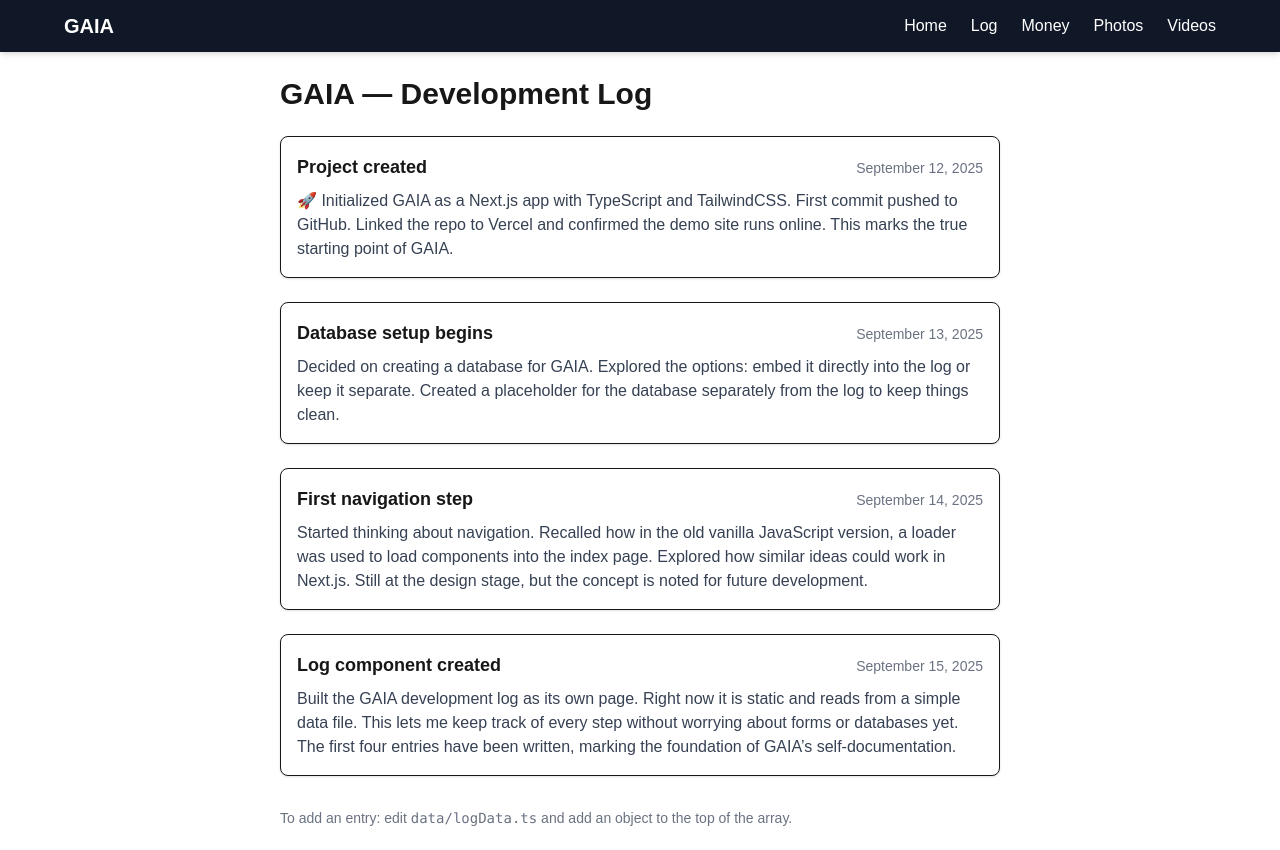
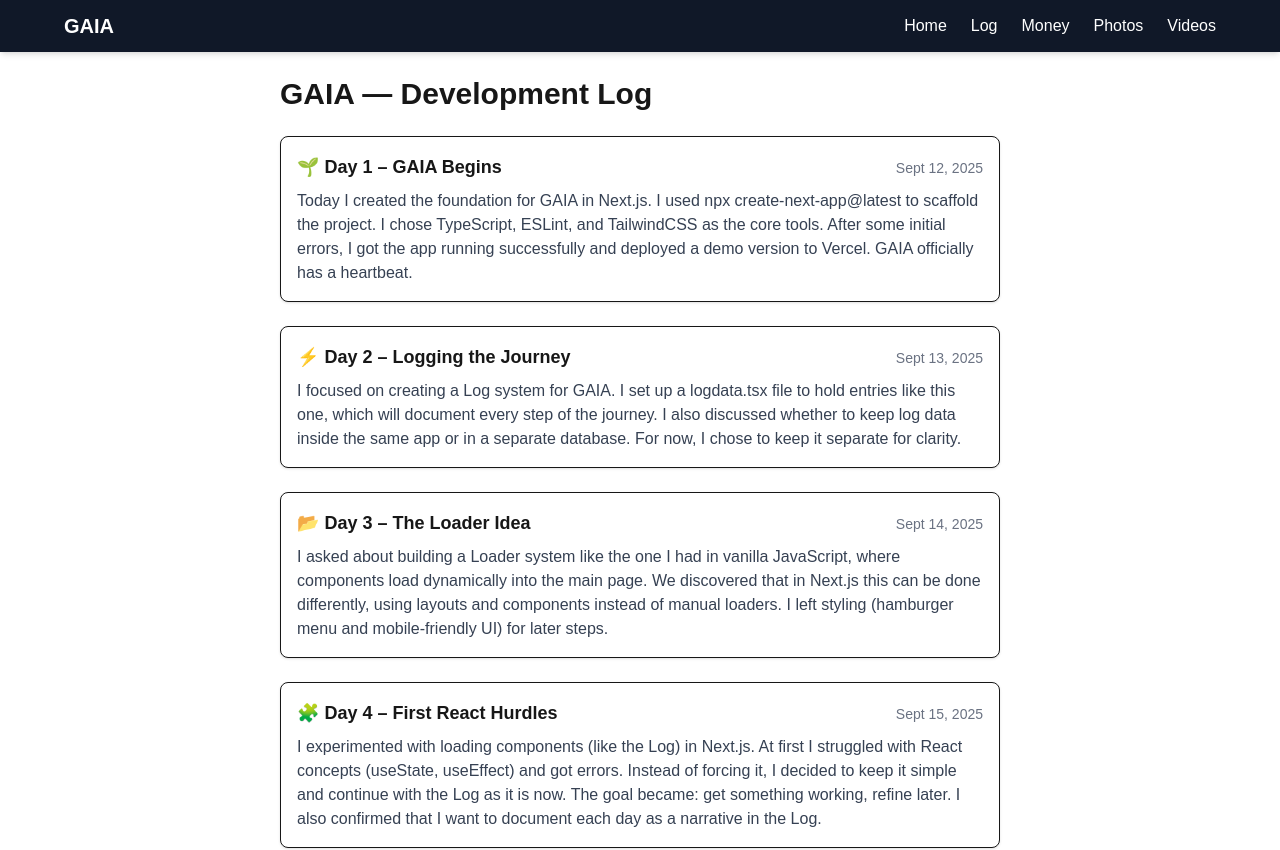
Before and after one commit to Mostafa-El-Masry/gaia, a Next.js app: page /log in a window 1280 px wide. Shown: the top 850 px of the page. Built offline with nearby package versions, Linux system fonts and the light colour scheme.

Commit message:
adding log

```diff
--- a/app/components/Navbar.tsx
+++ b/app/components/Navbar.tsx
@@ -1,3 +1,4 @@
+'use client'
 import Link from 'next/link'
 
 const Navbar = () => {
--- a/app/log/page.tsx
+++ b/app/log/page.tsx
@@ -1,5 +1,5 @@
 // app/log/page.tsx
-import { logEntries } from "../../data/logData"; // relative path from app/log to project-root/data
+import { logData } from "../../data/logData"; // relative path from app/log to project-root/data
 
 export default function LogPage() {
   return (
@@ -7,7 +7,7 @@
       <h1 className="text-3xl font-bold mb-6">GAIA — Development Log</h1>
 
       <section className="space-y-6">
-        {logEntries.map((entry) => (
+        {logData.map((entry) => (
           <article
             key={entry.day}
             className="p-4 border rounded-lg shadow-sm bg-white dark:bg-gray-800"
@@ -16,7 +16,7 @@
               <h2 className="font-semibold text-lg">{entry.title}</h2>
               <span className="text-sm text-gray-500">{entry.date}</span>
             </div>
-            <p className="mt-2 text-gray-700 dark:text-gray-200">{entry.entry}</p>
+            <p className="mt-2 text-gray-700 dark:text-gray-200">{entry.content}</p>
           </article>
         ))}
       </section>
--- a/data/logData.ts
+++ b/data/logData.ts
@@ -1,28 +1,46 @@
+// /app/data/logdata.tsx
 
-export const logEntries = [
+export interface LogEntry {
+  day: number;
+  date: string;
+  title: string;
+  content: string;
+}
+
+export const logData: LogEntry[] = [
   {
     day: 1,
-    date: "September 12, 2025",
-    title:"Project created",
-    entry: "🚀 Initialized GAIA as a Next.js app with TypeScript and TailwindCSS. First commit pushed to GitHub. Linked the repo to Vercel and confirmed the demo site runs online. This marks the true starting point of GAIA."
-
+    date: "Sept 12, 2025",
+    title: "🌱 Day 1 – GAIA Begins",
+    content:
+      "Today I created the foundation for GAIA in Next.js. I used npx create-next-app@latest to scaffold the project. I chose TypeScript, ESLint, and TailwindCSS as the core tools. After some initial errors, I got the app running successfully and deployed a demo version to Vercel. GAIA officially has a heartbeat.",
   },
   {
     day: 2,
-    date: "September 13, 2025",
-    title:"Database setup begins",
-    entry: "Decided on creating a database for GAIA. Explored the options: embed it directly into the log or keep it separate. Created a placeholder for the database separately from the log to keep things clean. "
+    date: "Sept 13, 2025",
+    title: "⚡ Day 2 – Logging the Journey",
+    content:
+      "I focused on creating a Log system for GAIA. I set up a logdata.tsx file to hold entries like this one, which will document every step of the journey. I also discussed whether to keep log data inside the same app or in a separate database. For now, I chose to keep it separate for clarity.",
   },
   {
     day: 3,
-    date: "September 14, 2025",
-    title:"First navigation step",
-    entry: "Started thinking about navigation. Recalled how in the old vanilla JavaScript version, a loader was used to load components into the index page. Explored how similar ideas could work in Next.js. Still at the design stage, but the concept is noted for future development."
+    date: "Sept 14, 2025",
+    title: "📂 Day 3 – The Loader Idea",
+    content:
+      "I asked about building a Loader system like the one I had in vanilla JavaScript, where components load dynamically into the main page. We discovered that in Next.js this can be done differently, using layouts and components instead of manual loaders. I left styling (hamburger menu and mobile-friendly UI) for later steps.",
   },
   {
     day: 4,
-    date: "September 15, 2025",
-    title:"Log component created",
-    entry: "Built the GAIA development log as its own page. Right now it is static and reads from a simple data file. This lets me keep track of every step without worrying about forms or databases yet. The first four entries have been written, marking the foundation of GAIA’s self-documentation."
-  }
+    date: "Sept 15, 2025",
+    title: "🧩 Day 4 – First React Hurdles",
+    content:
+      "I experimented with loading components (like the Log) in Next.js. At first I struggled with React concepts (useState, useEffect) and got errors. Instead of forcing it, I decided to keep it simple and continue with the Log as it is now. The goal became: get something working, refine later. I also confirmed that I want to document each day as a narrative in the Log.",
+  },
+  {
+    day: 5,
+    date: "Sept 16, 2025",
+    title: "🌐 Day 5 – Navbar Added",
+    content:
+      "Today I built the Navbar for GAIA. I created a Navbar.tsx component, added navigation links for Home, Log, Money, Photos, and Videos. Then I included it in the layout.tsx file so it appears on all pages. The Navbar is styled with TailwindCSS (dark background, white text) and uses Next.js <Link> for smooth, instant navigation. GAIA now feels more like a real application.",
+  },
 ];
```
